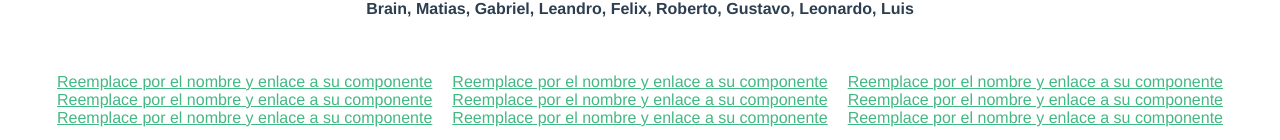
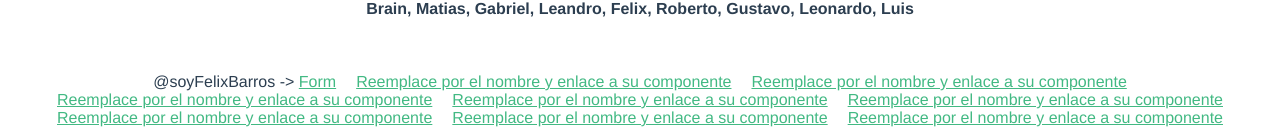
Before and after one commit to VueCodelab/codelab1, a Vue app: page / in a window 1280 px wide. Shown: the part 699-839 px from the top of the page. Built offline with nearby package versions, Linux system fonts and the light colour scheme.

Commit message:
add my link

```diff
--- a/src/components/Home.vue
+++ b/src/components/Home.vue
@@ -23,12 +23,7 @@
     <br>
     <ul>
       <li>
-        <a
-          href="#"
-          target="_blank"
-        >
-          Reemplace por el nombre y enlace a su componente
-        </a>
+        @soyFelixBarros -> <a href="/#/form" target="_blank">Form</a>
       </li>
       <li>
         <a
--- a/src/router/index.js
+++ b/src/router/index.js
@@ -3,6 +3,8 @@ import Router from 'vue-router'
 
 import Home from '@/components/Home'
 import List from '@/components/List'
+import Form from '@/components/Form'
+
 
 Vue.use(Router)
 
@@ -17,6 +19,11 @@ export default new Router({
       path: '/list',
       name: 'List',
       component: List
+    },
+    {
+      path: '/form',
+      name: 'Form',
+      component: Form
     }
   ]
 })
```
